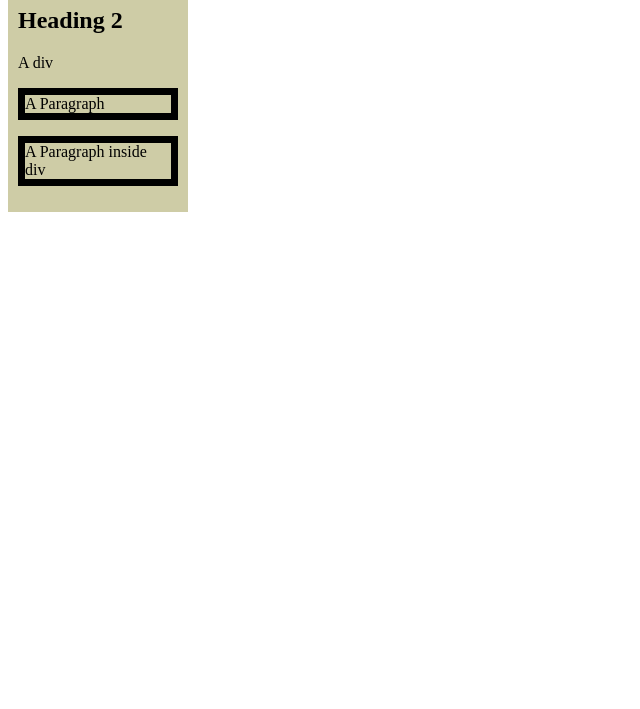
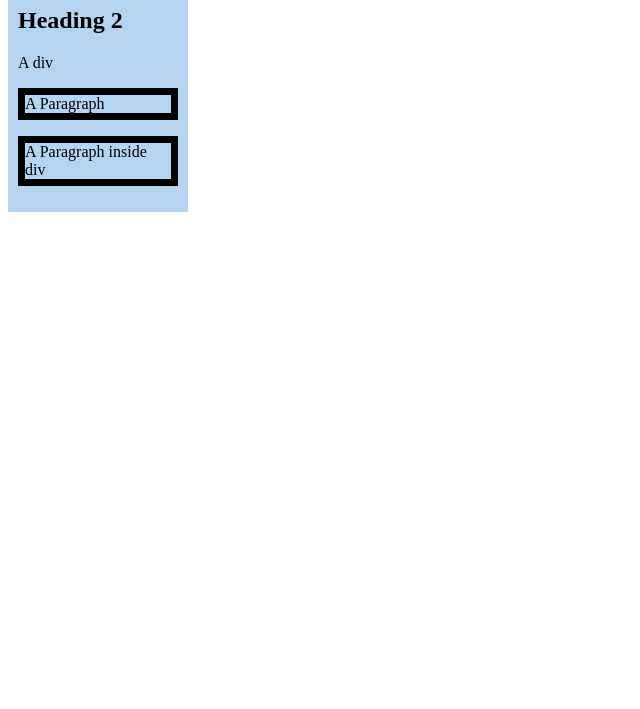
Before and after one commit to AbhijitCT/CloudDay3, a plain HTML site: page index.html in a window 1280 px wide. Shown: the part 91-800 px from the top of the page, without its empty margins (0-640 px from the left). Drawn offline with Linux system fonts and the light colour scheme.

Commit message:
Five Commit

```diff
--- a/index.html
+++ b/index.html
@@ -7,7 +7,7 @@
     <style>
         .dd{
             width: 160px;
-            background-color: rgba(189, 186, 136, 0.74);
+            background-color: rgba(156, 198, 237, 0.74);
             padding: 10px;
         }
         div > p{
```
